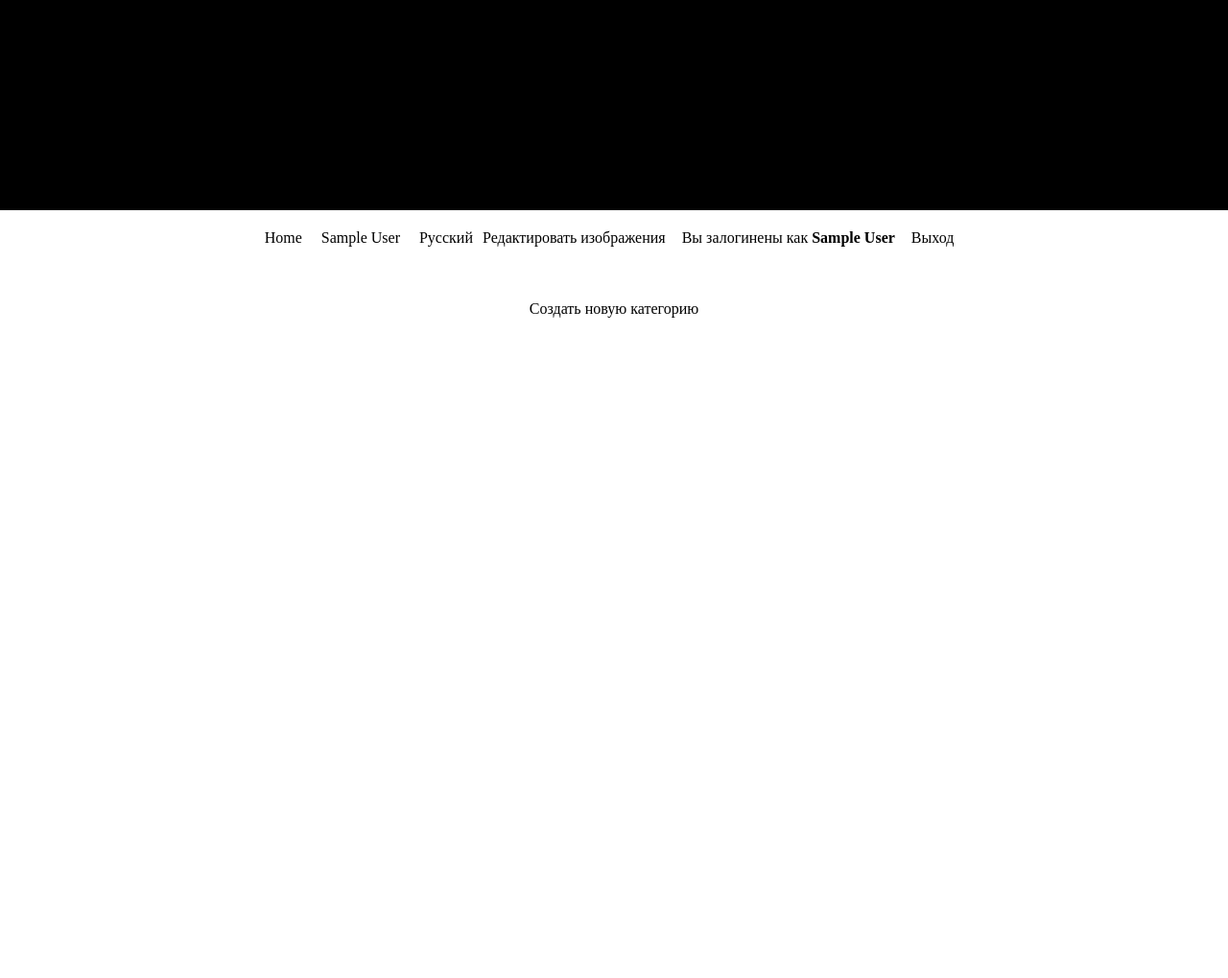
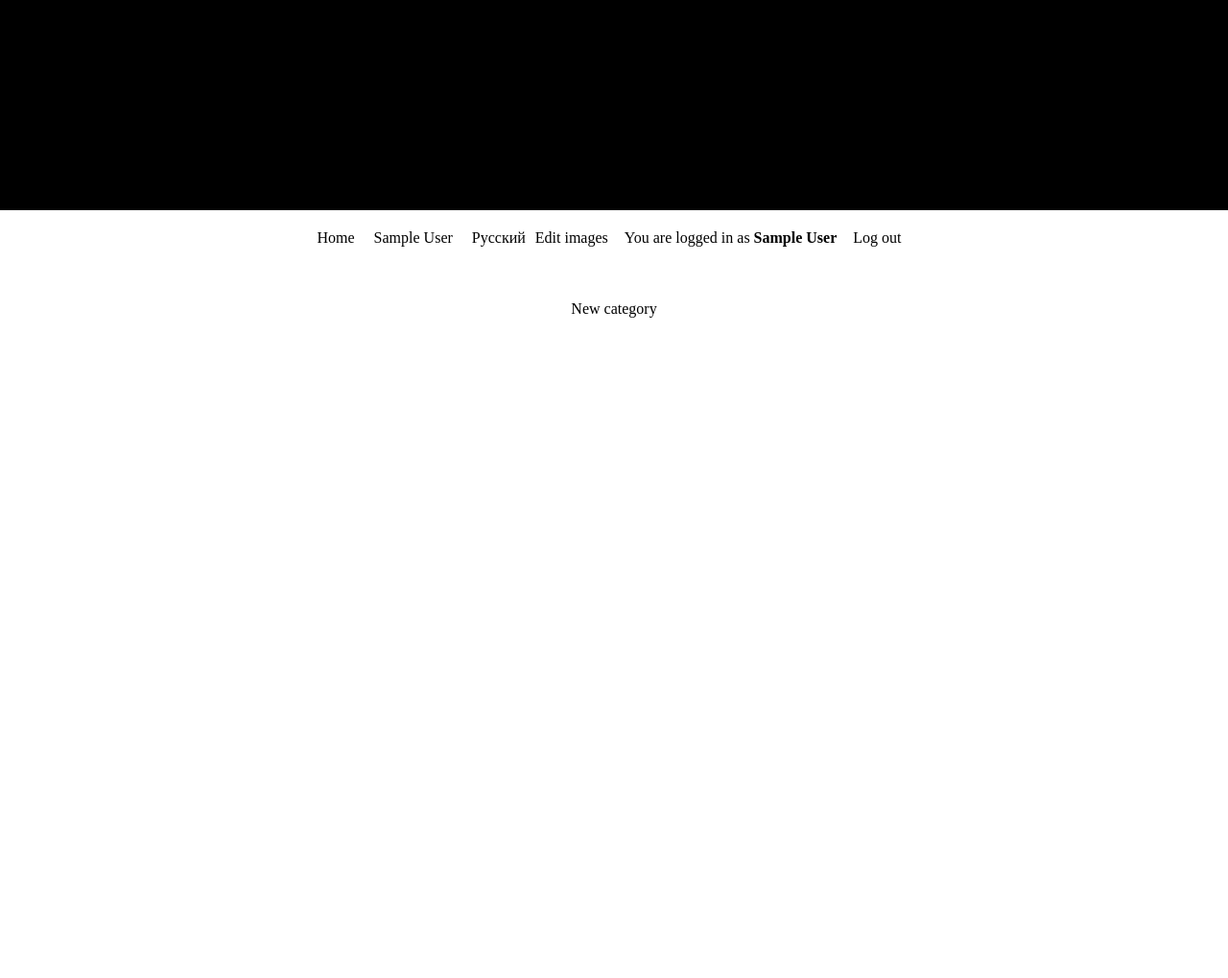
Before and after one commit to ElenaBadasen/multilang_blog, a Rails app: the page made by app/controllers/application_controller.rb in a window 1280 px wide. Shown: the part 581-1600 px from the top of the page at 96% size. Run offline with Rails 7, Linux system fonts and the light colour scheme; the visitor is signed in with stand-in values (Sample User, id 1); data that the repository does not hold is empty; style sheets or scripts are compiled from the project's sources; some libraries are stand-ins or nearby versions.

Commit message:
translation in progress

```diff
--- a/app/assets/javascripts/main.js
+++ b/app/assets/javascripts/main.js
@@ -72,19 +72,16 @@ $(document).ready(function() {
     $('.up').hide();
 
     $(window).scroll(function() {
-        if($(this).scrollTop() > document.documentElement.clientHeight) {
+        var margin = 0;
+        if (window.location.pathname == "/images" || window.location.pathname == "/en/images") {
+            margin = 0;
+        } else {
+            margin = document.documentElement.clientHeight;
+        }
+        if($(this).scrollTop() > margin) {
             $('.up').fadeIn();
         } else {
             $('.up').fadeOut();
-        }
-    });
-
-    $('.up_images').hide();
-    $(window).scroll(function() {
-        if($(this).scrollTop() > 0) {
-            $('.up_images').fadeIn();
-        } else {
-            $('.up_images').fadeOut();
         }
     });
 
--- a/app/assets/stylesheets/images.scss
+++ b/app/assets/stylesheets/images.scss
@@ -37,7 +37,7 @@ a {
   display: inline;
 }
 
-.up_images {
+.up {
   position: fixed;
   left: 20px;
   bottom: 20px;
--- a/app/controllers/application_controller.rb
+++ b/app/controllers/application_controller.rb
@@ -12,6 +12,6 @@ class ApplicationController < ActionController::Base
   end
 
   def default_url_options(options={})
-    { :locale => I18n.locale }
+    { :locale => ((I18n.locale == I18n.default_locale) ? nil : I18n.locale) }
   end
 end
--- a/app/controllers/categories_controller.rb
+++ b/app/controllers/categories_controller.rb
@@ -15,7 +15,8 @@ class CategoriesController < ApplicationController
     authorize! :update, @user
     @category = Category.new
     @action = :create
-    @header_category = Category.find_by(destination: "header")[0]
+    @header_category = @user.categories.where(destination: "header")[0]
+    p "HERE", @header_category
     render :new_and_edit
   end
 
@@ -25,7 +26,7 @@ class CategoriesController < ApplicationController
     @username = params[:username]
     user = User.find_by(name: params[:username])
     authorize! :update, user
-    @header_category = Category.find_by(destination: "header")[0]
+    @header_category = @user.categories.where(destination: "header")[0]
     @category = user.categories.create(category_params)
     @category.images << Image.new(file: category_params[:file])
     if @category.save and @category.images[0].save
@@ -47,7 +48,7 @@ class CategoriesController < ApplicationController
     @category = Category.find(params[:id])
     authorize! :update, @category
     @action = :update
-    @header_category = Category.find_by(destination: "header")[0]
+    @header_category = @user.categories.where(destination: "header")[0]
     render :new_and_edit
   end
 
@@ -56,7 +57,7 @@ class CategoriesController < ApplicationController
     @username = params[:username]
     @category = Category.find(params[:id])
     authorize! :update, @category
-    @header_category = Category.find_by(destination: "header")[0]
+    @header_category = @user.categories.where(destination: "header")[0]
     if category_params[:file].present? or category_params[:file_cache].present?
       @category.images = []
       @category.images << Image.new(file: category_params[:file])
--- a/app/models/category.rb
+++ b/app/models/category.rb
@@ -13,6 +13,6 @@ class Category < ApplicationRecord
   attr_accessor :file, :file_cache
 
   def self.any_destination_to_text(destination)
-    destination == "basic" ? "основное" : "шапка"
+    destination == "basic" ? I18n.t('main_destination') : I18n.t('header_destination')
   end
 end
--- a/app/views/categories/index.html.erb
+++ b/app/views/categories/index.html.erb
@@ -2,8 +2,8 @@
   <% if @header_category.present? %>
     <% if can? :manage, @header_category %>
       <div>
-      <%= link_to "Редактировать", edit_category_path(@username, @header_category.id), class:"edit_category_link" %>
-      <%= link_to "Удалить", category_path(@username, @header_category.id), method: :delete, data: { confirm: "Вы уверены, что хотите удалить эту категорию?" }, class:"edit_category_link" %>
+      <%= link_to t('edit'), edit_category_path(@username, @header_category.id), class:"edit_category_link" %>
+      <%= link_to t('delete'), category_path(@username, @header_category.id), method: :delete, data: { confirm: t('confirm_category_delete') }, class:"edit_category_link" %>
       </div>
     <% end %>
     <div class="welcome_text">
@@ -22,13 +22,13 @@
           <%= link_to c.name, category_posts_path(@username, c.path), class:"category_name_link" %>
           <% if can? :manage, c %>
             <br>
-            <%= link_to "Редактировать", edit_category_path(@username, c.id), class:"edit_category_link" %>
-            <%= link_to "Удалить", category_path(@username, c.id), method: :delete, data: { confirm: "Вы уверены, что хотите удалить эту категорию?" }, class:"edit_category_link" %>
+            <%= link_to t('edit'), edit_category_path(@username, c.id), class:"edit_category_link" %>
+            <%= link_to t('delete'), category_path(@username, c.id), method: :delete, data: { confirm: t('confirm_category_delete') }, class:"edit_category_link" %>
           <% end %>
         </div>
       <% end %>
   <% end %>
   <% if can? :create, Category and can? :update, @user %>
-    <p><%= link_to "Создать новую категорию", new_category_path(@username), class:"new_category_link" %></p>
+    <p><%= link_to t('new_category'), new_category_path(@username), class:"new_category_link" %></p>
   <% end %>
 </div>
--- a/app/views/images/index.html.erb
+++ b/app/views/images/index.html.erb
@@ -1,5 +1,5 @@
 <div class="all">
-  <p><%= link_to "Загрузить новое изображение", new_image_path %></p>
+  <p><%= link_to t('upload_new_image'), new_image_path %></p>
 
   <% @images.each do |image| %>
     <p>
@@ -8,7 +8,7 @@
       <% else %>
         Нет файла
       <% end %>
-      <%= link_to "Удалить", image_path(image.id), method: :delete, data: { confirm: "Вы уверены, что хотите удалить это изображение?" } %>
+      <%= link_to t('delete'), image_path(image.id), method: :delete, data: { confirm: t('confirm_image_delete') } %>
     </p>
   <% end %>
 
--- a/app/views/images/new.html.erb
+++ b/app/views/images/new.html.erb
@@ -1,5 +1,5 @@
 <div class="all">
-<h2><%= "Загрузка изображения" %></h2>
+<h2><%= t('uploading_new_image') %></h2>
 <% if @image.errors.any? %>
     <ul>
       <% @image.errors.full_messages.each do |msg| %>
--- a/app/views/layouts/_header.html.erb
+++ b/app/views/layouts/_header.html.erb
@@ -13,15 +13,15 @@
             </style>
         <% end %>
     <% end %>
-    <% if params[:locale] == "ru" %>
+    <% if params[:locale] == "en" %>
+        <%= link_to 'Русский', url_for( :locale => nil ), class:"menu_link" %>
+    <% else %>
         <%= link_to 'English', url_for( :locale => 'en' ), class:"menu_link" %>
-    <% else %>
-        <%= link_to 'Русский', url_for( :locale => 'ru' ), class:"menu_link" %>
     <% end %>
     <% if current_user.present? %>
-        <div class="link_div"><%= link_to "Редактировать изображения", images_path, class:"menu_link" %></div>
-        <div class="link_div">Вы залогинены как <b><%= current_user.name %></b></div>
-        <div class="link_div"><%= link_to "Выход", logout_path, method: :delete, class:"menu_link" %></div>
+        <div class="link_div"><%= link_to t('edit_images'), images_path, class:"menu_link" %></div>
+        <div class="link_div"><%= t('you_are_logged_in_as') %><b><%= current_user.name %></b></div>
+        <div class="link_div"><%= link_to t('logout'), logout_path, method: :delete, class:"menu_link" %></div>
     <% end %>
   </div>
 
--- a/config/locales/en.yml
+++ b/config/locales/en.yml
@@ -21,4 +21,33 @@
 
 en:
   hello: "Hello world"
+
   home: "Home"
+  edit_images: "Edit images"
+  you_are_logged_in_as: "You are logged in as "
+  logout: "Log out"
+  up: "Up"
+
+  edit: "Edit"
+  delete: "Delete"
+  new_category: "New category"
+  confirm_category_delete: "Are you sure you want to delete this category?"
+
+  creating_category: "Create category"
+  editing_category: "Edit category"
+  category_name: "Category name:"
+  header_color: "Header color:"
+  category_path: "Category path:"
+  destination: "Destination:"
+  description: "Description:"
+  picture: "Picture:"
+  update: "Update"
+  create: "Create"
+  main_destination: "main"
+  header_destination: "header"
+
+  upload_new_image: "Upload new image"
+  confirm_image_delete: "Are you sure you want to delete this image?"
+
+  uploading_new_image: "Upload new image"
+  upload: "Upload"
--- a/config/locales/ru.yml
+++ b/config/locales/ru.yml
@@ -1,3 +1,32 @@
 ru:
   hello: "Привет, мир"
+
   home: "Главная"
+  edit_images: "Редактировать изображения"
+  you_are_logged_in_as: "Вы залогинены как "
+  logout: "Выход"
+  up: "Наверх"
+
+  edit: "Редактировать"
+  delete: "Удалить"
+  new_category: "Создать новую категорию"
+  confirm_category_delete: "Вы уверены, что хотите удалить эту категорию?"
+
+  creating_category: "Создание категории"
+  editing_category: "Редактирование категории"
+  category_name: "Название категории:"
+  header_color: "Цвет заголовка:"
+  category_path: "Путь к категории:"
+  destination: "Назначение:"
+  description: "Описание:"
+  picture: "Картинка:"
+  update: "Изменить"
+  create: "Создать"
+  main_destination: "основное"
+  header_destination: "шапка"
+
+  upload_new_image: "Загрузить новое изображение"
+  confirm_image_delete: "Вы уверены, что хотите удалить это изображение?"
+
+  uploading_new_image: "Загрузка изображения"
+  upload: "Загрузить"
```
Also changed, not shown: other parts of app/views/images/new.html.erb (+1 -1 lines), other parts of app/views/layouts/_header.html.erb (+2 -2 lines), app/views/categories/new_and_edit.html.erb (+8 -8 lines), 1 other file.
